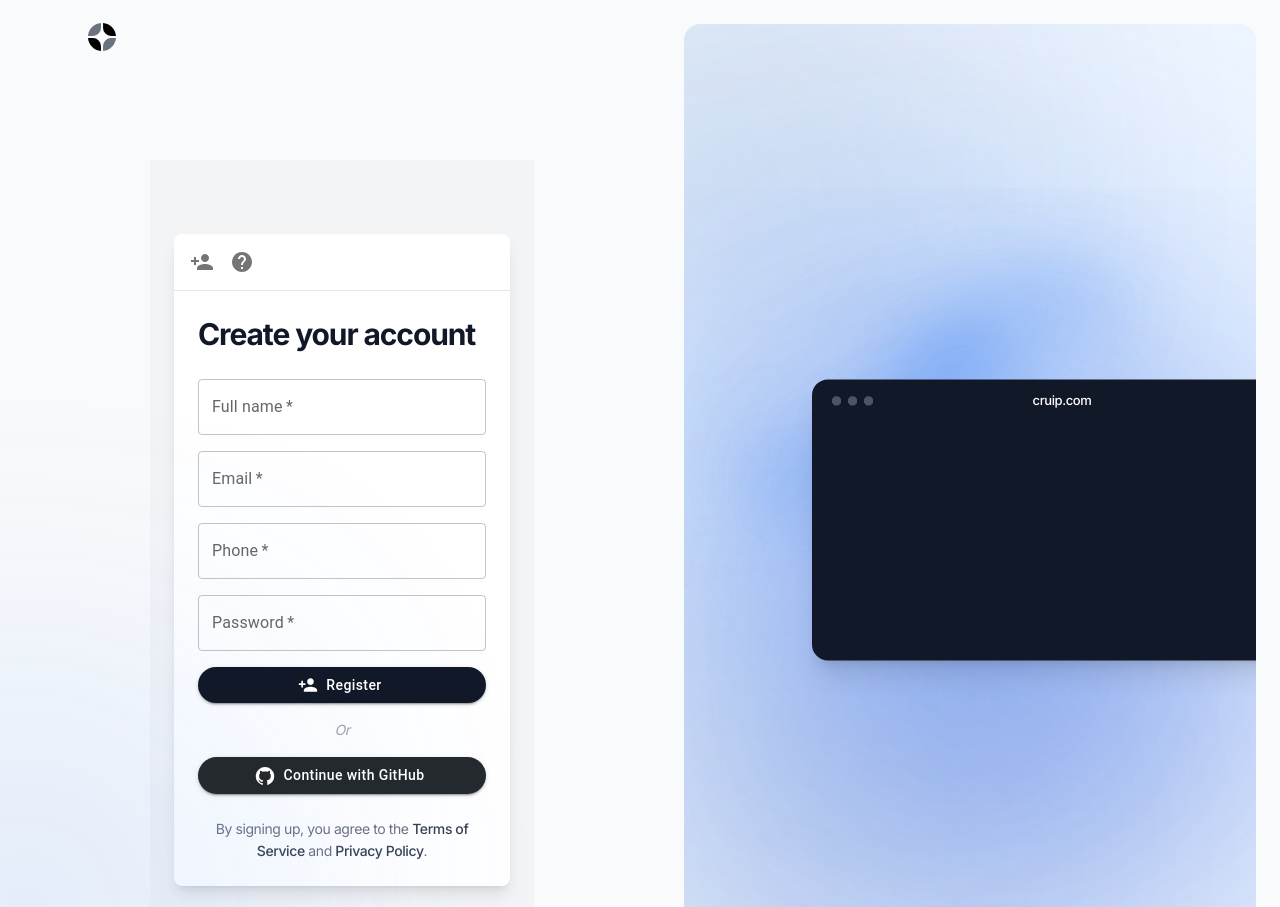
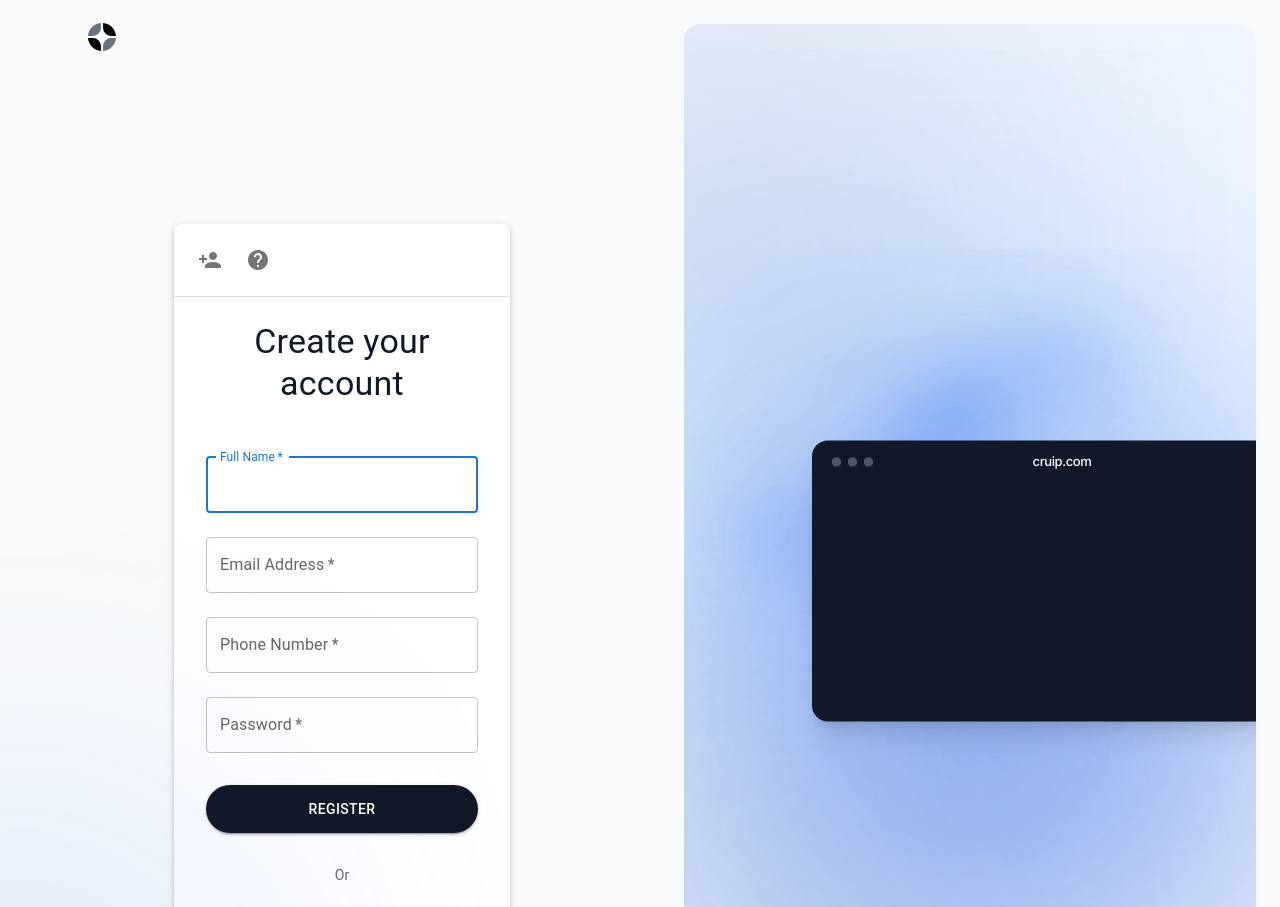
Before and after one commit to AnthonyCampos1234/Avisari, a Next.js app: page /signup in a window 1280 px wide. Shown: the top 907 px of the page. Built offline with nearby package versions, Linux system fonts and the light colour scheme.

Commit message:
more changes

```diff
--- a/app/(auth)/signin/page.tsx
+++ b/app/(auth)/signin/page.tsx
@@ -4,9 +4,10 @@ import { useState, useRef } from "react";
 import { signIn } from "next-auth/react";
 import { useRouter } from "next/navigation";
 import Link from "next/link";
-import { IconButton, Button, TextField } from '@mui/material';
+import { IconButton, Button, TextField, Container, Box, Typography } from '@mui/material';
 import LoginIcon from '@mui/icons-material/Login';
 import HelpIcon from '@mui/icons-material/Help';
+import GitHubIcon from '@mui/icons-material/GitHub';
 import { motion, AnimatePresence } from 'framer-motion';
 
 export default function SignIn() {
@@ -61,13 +62,24 @@ export default function SignIn() {
   };
 
   return (
-    <div className="p-6 bg-gray-100 min-h-screen flex items-center justify-center">
-      <div className="max-w-md w-full bg-white rounded-lg shadow-lg overflow-hidden">
-        <div className="border-b border-gray-200 p-2 flex relative">
-          <IconButton onClick={() => handlePopoverToggle('signin')} className="rounded-full transition-all duration-300 hover:bg-gray-100">
+    <Container component="main" maxWidth="sm">
+      <Box
+        sx={{
+          marginTop: 8,
+          display: 'flex',
+          flexDirection: 'column',
+          alignItems: 'center',
+          bgcolor: 'background.paper',
+          borderRadius: 2,
+          boxShadow: 3,
+          overflow: 'hidden',
+        }}
+      >
+        <Box sx={{ width: '100%', borderBottom: 1, borderColor: 'divider', p: 2, display: 'flex', justifyContent: 'flex-start' }}>
+          <IconButton onClick={() => handlePopoverToggle('signin')} sx={{ mr: 1 }}>
             <LoginIcon />
           </IconButton>
-          <IconButton onClick={() => handlePopoverToggle('help')} className="rounded-full transition-all duration-300 hover:bg-gray-100">
+          <IconButton onClick={() => handlePopoverToggle('help')}>
             <HelpIcon />
           </IconButton>
           <AnimatePresence>
@@ -78,80 +90,101 @@ export default function SignIn() {
                 animate="visible"
                 exit="exit"
                 variants={popoverVariants}
-                className="absolute top-full left-0 mt-2 bg-white rounded-lg shadow-lg z-20"
+                style={{
+                  position: 'absolute',
+                  top: '100%',
+                  left: 0,
+                  zIndex: 1,
+                  marginTop: '0.5rem',
+                  backgroundColor: 'white',
+                  borderRadius: '0.5rem',
+                  boxShadow: '0 4px 6px -1px rgba(0, 0, 0, 0.1), 0 2px 4px -1px rgba(0, 0, 0, 0.06)',
+                }}
               >
                 <PopoverContent type={openPopover} />
               </motion.div>
             )}
           </AnimatePresence>
-        </div>
-        <div className="p-6">
-          <motion.div
-            initial={{ opacity: 0, y: 20 }}
-            animate={{ opacity: 1, y: 0 }}
-            transition={{ duration: 0.5 }}
-          >
-            <h1 className="text-3xl font-bold text-gray-900 mb-6">Sign in to your account</h1>
-            <form onSubmit={handleSubmit} className="space-y-4">
+        </Box>
+        <Box sx={{ mt: 3, mb: 2, px: 4, width: '100%' }}>
+          <Typography component="h1" variant="h4" align="center" gutterBottom>
+            Sign in to your account
+          </Typography>
+        </Box>
+        <Box component="form" onSubmit={handleSubmit} sx={{ mt: 1, width: '100%', px: 4, pb: 4 }}>
           <TextField
-                label="Email"
-                variant="outlined"
+            margin="normal"
+            required
             fullWidth
-                type="email"
-                placeholder="corybarker@email.com"
-                required
+            id="email"
+            label="Email Address"
+            name="email"
+            autoComplete="email"
+            autoFocus
             value={email}
             onChange={(e) => setEmail(e.target.value)}
           />
           <TextField
+            margin="normal"
+            required
+            fullWidth
+            name="password"
             label="Password"
-                variant="outlined"
-                fullWidth
             type="password"
+            id="password"
             autoComplete="current-password"
-                placeholder="••••••••"
-                required
             value={password}
             onChange={(e) => setPassword(e.target.value)}
           />
           {error && (
-                <motion.p
-                  initial={{ opacity: 0 }}
-                  animate={{ opacity: 1 }}
-                  className="text-red-500 mt-2"
-                >
+            <Typography color="error" variant="body2" sx={{ mt: 1 }}>
               {error}
-                </motion.p>
+            </Typography>
           )}
           <Button
             type="submit"
+            fullWidth
             variant="contained"
-                fullWidth
-                startIcon={<LoginIcon />}
-                sx={{
-                  backgroundColor: '#111827',
-                  '&:hover': {
-                    backgroundColor: '#374151',
-                  },
-                  borderRadius: '9999px',
-                  textTransform: 'none',
-                }}
+            sx={{ mt: 3, mb: 2, borderRadius: 28, py: 1.5, bgcolor: '#111827', '&:hover': { bgcolor: '#374151' } }}
           >
             Sign In
           </Button>
-            </form>
-            <div className="mt-6 text-center">
-              <Link
-                className="text-sm text-gray-700 hover:text-gray-900 transition-colors duration-200"
-                href="/forgot-password"
+          <Typography variant="body2" color="text.secondary" align="center" sx={{ mt: 2, mb: 2 }}>
+            Or
+          </Typography>
+          <Button
+            fullWidth
+            variant="contained"
+            startIcon={<GitHubIcon />}
+            sx={{
+              mt: 1,
+              mb: 2,
+              borderRadius: 28,
+              py: 1.5,
+              bgcolor: '#24292e',
+              '&:hover': { bgcolor: '#555' }
+            }}
+          >
+            Continue with GitHub
+          </Button>
+          <Box sx={{ mt: 2, textAlign: 'center' }}>
+            <Link href="/forgot-password" passHref>
+              <Typography
+                component="a"
+                variant="body2"
+                sx={{
+                  color: 'text.secondary',
+                  textDecoration: 'none',
+                  '&:hover': { textDecoration: 'underline' }
+                }}
               >
                 Forgot password?
+              </Typography>
             </Link>
-            </div>
-          </motion.div>
-        </div>
-      </div>
-    </div>
+          </Box>
+        </Box>
+      </Box>
+    </Container>
   );
 }
 
@@ -169,23 +202,23 @@ function PopoverContent({ type }: { type: string }) {
   switch (type) {
     case 'signin':
       return (
-        <div className="p-4 w-64">
-          <h2 className="text-lg font-bold mb-2">Sign In</h2>
-          <p className="mb-4">Enter your credentials to access your account.</p>
+        <Box sx={{ p: 2, width: 250 }}>
+          <Typography variant="h6" gutterBottom>Sign In</Typography>
+          <Typography variant="body2" paragraph>Enter your credentials to access your account.</Typography>
           <Button variant="contained" fullWidth sx={buttonStyle}>
             Learn More
           </Button>
-        </div>
+        </Box>
       );
     case 'help':
       return (
-        <div className="p-4 w-64">
-          <h2 className="text-lg font-bold mb-2">Need Help?</h2>
-          <p className="mb-4">Having trouble signing in? We're here to assist you.</p>
+        <Box sx={{ p: 2, width: 250 }}>
+          <Typography variant="h6" gutterBottom>Need Help?</Typography>
+          <Typography variant="body2" paragraph>Having trouble signing in? We're here to assist you.</Typography>
           <Button href="/support" variant="contained" fullWidth sx={buttonStyle}>
             Get Support
           </Button>
-        </div>
+        </Box>
       );
     default:
       return null;
--- a/app/(auth)/signup/page.tsx
+++ b/app/(auth)/signup/page.tsx
@@ -4,7 +4,7 @@ import { useState, useRef } from "react";
 import { useRouter } from "next/navigation";
 import { signIn } from "next-auth/react";
 import Link from "next/link";
-import { IconButton, Button, TextField } from '@mui/material';
+import { IconButton, Button, TextField, Container, Box, Typography } from '@mui/material';
 import PersonAddIcon from '@mui/icons-material/PersonAdd';
 import HelpIcon from '@mui/icons-material/Help';
 import GitHubIcon from '@mui/icons-material/GitHub';
@@ -77,13 +77,24 @@ export default function SignUp() {
   };
 
   return (
-    <div className="p-6 bg-gray-100 min-h-screen flex items-center justify-center">
-      <div className="max-w-md w-full bg-white rounded-lg shadow-lg overflow-hidden">
-        <div className="border-b border-gray-200 p-2 flex relative">
-          <IconButton onClick={() => handlePopoverToggle('signup')} className="rounded-full transition-all duration-300 hover:bg-gray-100">
+    <Container component="main" maxWidth="sm">
+      <Box
+        sx={{
+          marginTop: 8,
+          display: 'flex',
+          flexDirection: 'column',
+          alignItems: 'center',
+          bgcolor: 'background.paper',
+          borderRadius: 2,
+          boxShadow: 3,
+          overflow: 'hidden',
+        }}
+      >
+        <Box sx={{ width: '100%', borderBottom: 1, borderColor: 'divider', p: 2, display: 'flex', justifyContent: 'flex-start' }}>
+          <IconButton onClick={() => handlePopoverToggle('signup')} sx={{ mr: 1 }}>
             <PersonAddIcon />
           </IconButton>
-          <IconButton onClick={() => handlePopoverToggle('help')} className="rounded-full transition-all duration-300 hover:bg-gray-100">
+          <IconButton onClick={() => handlePopoverToggle('help')}>
             <HelpIcon />
           </IconButton>
           <AnimatePresence>
@@ -94,126 +105,142 @@ export default function SignUp() {
                 animate="visible"
                 exit="exit"
                 variants={popoverVariants}
-                className="absolute top-full left-0 mt-2 bg-white rounded-lg shadow-lg z-20"
+                style={{
+                  position: 'absolute',
+                  top: '100%',
+                  left: 0,
+                  zIndex: 1,
+                  marginTop: '0.5rem',
+                  backgroundColor: 'white',
+                  borderRadius: '0.5rem',
+                  boxShadow: '0 4px 6px -1px rgba(0, 0, 0, 0.1), 0 2px 4px -1px rgba(0, 0, 0, 0.06)',
+                }}
               >
                 <PopoverContent type={openPopover} />
               </motion.div>
             )}
           </AnimatePresence>
-        </div>
-        <div className="p-6">
-          <motion.div
-            initial={{ opacity: 0, y: 20 }}
-            animate={{ opacity: 1, y: 0 }}
-            transition={{ duration: 0.5 }}
-          >
-            <h1 className="text-3xl font-bold text-gray-900 mb-6">Create your account</h1>
-            <form onSubmit={handleSubmit} className="space-y-4">
+        </Box>
+        <Box sx={{ mt: 3, mb: 2, px: 4, width: '100%' }}>
+          <Typography component="h1" variant="h4" align="center" gutterBottom>
+            Create your account
+          </Typography>
+        </Box>
+        <Box component="form" onSubmit={handleSubmit} sx={{ mt: 1, width: '100%', px: 4, pb: 4 }}>
           <TextField
-                label="Full name"
-                variant="outlined"
+            margin="normal"
+            required
             fullWidth
-                placeholder="Corey Barker"
-                required
+            id="name"
+            label="Full Name"
+            name="name"
+            autoComplete="name"
+            autoFocus
             value={name}
             onChange={(e) => setName(e.target.value)}
           />
           <TextField
-                label="Email"
-                variant="outlined"
+            margin="normal"
+            required
             fullWidth
-                type="email"
-                placeholder="corybarker@email.com"
-                required
+            id="email"
+            label="Email Address"
+            name="email"
+            autoComplete="email"
             value={email}
             onChange={(e) => setEmail(e.target.value)}
           />
           <TextField
-                label="Phone"
-                variant="outlined"
+            margin="normal"
+            required
             fullWidth
-                placeholder="(+750) 932-8907"
-                required
+            id="phone"
+            label="Phone Number"
+            name="phone"
+            autoComplete="tel"
             value={phone}
             onChange={(e) => setPhone(e.target.value)}
           />
           <TextField
+            margin="normal"
+            required
+            fullWidth
+            name="password"
             label="Password"
-                variant="outlined"
-                fullWidth
             type="password"
+            id="password"
             autoComplete="new-password"
-                placeholder="••••••••"
-                required
             value={password}
             onChange={(e) => setPassword(e.target.value)}
           />
           {error && (
-                <motion.p
-                  initial={{ opacity: 0 }}
-                  animate={{ opacity: 1 }}
-                  className="text-red-500 mt-2"
-                >
+            <Typography color="error" variant="body2" sx={{ mt: 1 }}>
               {error}
-                </motion.p>
+            </Typography>
           )}
           <Button
             type="submit"
+            fullWidth
             variant="contained"
-                fullWidth
-                startIcon={<PersonAddIcon />}
-                sx={{
-                  backgroundColor: '#111827',
-                  '&:hover': {
-                    backgroundColor: '#374151',
-                  },
-                  borderRadius: '9999px',
-                  textTransform: 'none',
-                }}
+            sx={{ mt: 3, mb: 2, borderRadius: 28, py: 1.5, bgcolor: '#111827', '&:hover': { bgcolor: '#374151' } }}
           >
             Register
           </Button>
-            </form>
-            <div className="mt-4 text-center text-sm italic text-gray-400">Or</div>
+          <Typography variant="body2" color="text.secondary" align="center" sx={{ mt: 2, mb: 2 }}>
+            Or
+          </Typography>
           <Button
+            fullWidth
             variant="contained"
-              fullWidth
             startIcon={<GitHubIcon />}
             sx={{
-                mt: 2,
-                backgroundColor: '#24292e',
-                '&:hover': {
-                  backgroundColor: '#555',
-                },
-                borderRadius: '9999px',
-                textTransform: 'none',
+              mt: 1,
+              mb: 2,
+              borderRadius: 28,
+              py: 1.5,
+              bgcolor: '#24292e',
+              '&:hover': { bgcolor: '#555' }
             }}
           >
             Continue with GitHub
           </Button>
-            <div className="mt-6 text-center">
-              <p className="text-sm text-gray-500">
+          <Box sx={{ mt: 2, textAlign: 'center' }}>
+            <Typography variant="body2" color="text.secondary">
               By signing up, you agree to the{" "}
-                <Link
-                  href="#0"
-                  className="font-medium text-gray-700 hover:text-gray-900 transition-colors duration-200"
+              <Link href="#0" passHref>
+                <Typography
+                  component="a"
+                  variant="body2"
+                  sx={{
+                    color: 'text.primary',
+                    textDecoration: 'none',
+                    '&:hover': { textDecoration: 'underline' }
+                  }}
                 >
                   Terms of Service
+                  Terms of Service
+                </Typography>
               </Link>{" "}
               and{" "}
-                <Link
-                  href="#0"
-                  className="font-medium text-gray-700 hover:text-gray-900 transition-colors duration-200"
+              <Link href="#0" passHref>
+                <Typography
+                  component="a"
+                  variant="body2"
+                  sx={{
+                    color: 'text.primary',
+                    textDecoration: 'none',
+                    '&:hover': { textDecoration: 'underline' }
+                  }}
                 >
                   Privacy Policy
+                </Typography>
               </Link>
               .
-              </p>
-            </div>
-          </motion.div>
-        </div>
-      </div>
-    </div>
+            </Typography>
+          </Box>
+        </Box>
+      </Box>
+    </Container>
   );
 }
 
@@ -231,23 +258,23 @@ function PopoverContent({ type }: { type: string }) {
   switch (type) {
     case 'signup':
       return (
-        <div className="p-4 w-64">
-          <h2 className="text-lg font-bold mb-2">Sign Up</h2>
-          <p className="mb-4">Create your account to get started.</p>
+        <Box sx={{ p: 2, width: 250 }}>
+          <Typography variant="h6" gutterBottom>Sign Up</Typography>
+          <Typography variant="body2" paragraph>Create your account to get started.</Typography>
           <Button variant="contained" fullWidth sx={buttonStyle}>
             Learn More
           </Button>
-        </div>
+        </Box>
       );
     case 'help':
       return (
-        <div className="p-4 w-64">
-          <h2 className="text-lg font-bold mb-2">Need Help?</h2>
-          <p className="mb-4">Having trouble signing up? We're here to assist you.</p>
+        <Box sx={{ p: 2, width: 250 }}>
+          <Typography variant="h6" gutterBottom>Need Help?</Typography>
+          <Typography variant="body2" paragraph>Having trouble signing up? We're here to assist you.</Typography>
           <Button href="/support" variant="contained" fullWidth sx={buttonStyle}>
             Get Support
           </Button>
-        </div>
+        </Box>
       );
     default:
       return null;
```
Lines whose indentation alone changed are shown as unchanged.
